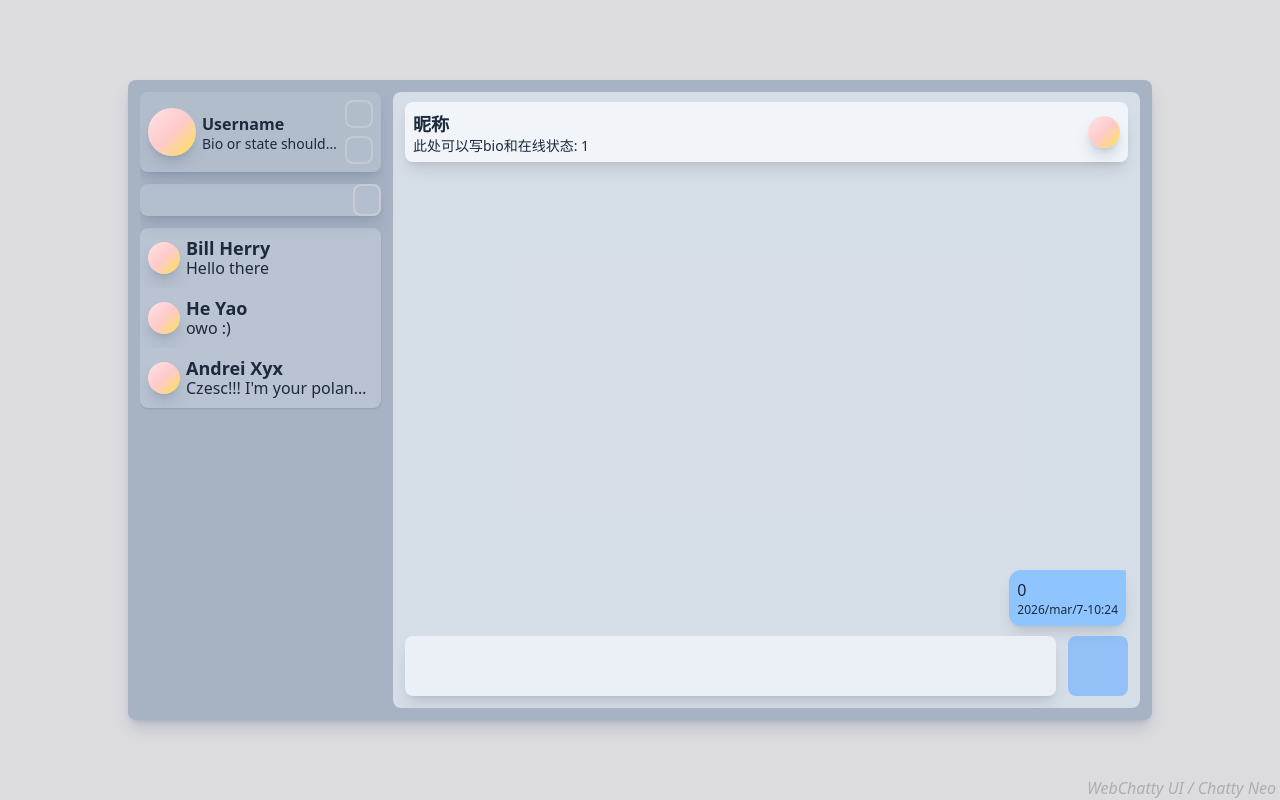
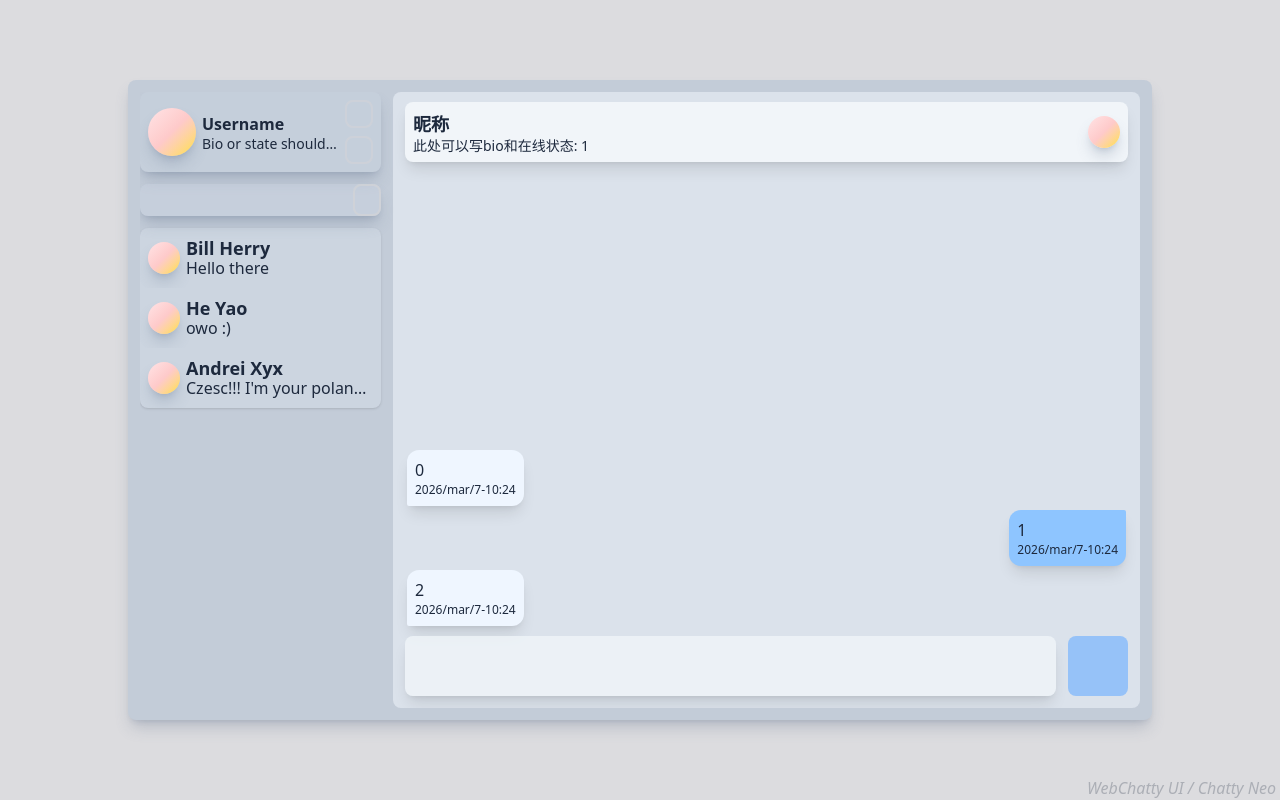
Before and after one commit to fr1g/webchatty-ui, a React (Vite) app: page /chat/1 in a window 1280 px wide. Built offline with nearby package versions, Linux system fonts and the light colour scheme; some icons are missing.

Commit message:
优化可读性

```diff
--- a/index.css
+++ b/index.css
@@ -16,7 +16,7 @@
 
 
 .block-shadow {
-    @apply shadow-lg shadow-slate-500/30 dark:shadow-slate-800/35;
+    @apply shadow sm:shadow-lg shadow-slate-500/30 dark:shadow-slate-800/35;
 }
 
 .interactive {
--- a/src/main.tsx
+++ b/src/main.tsx
@@ -189,7 +189,7 @@ function Layout() {
         }
         <ToastableContext.Provider value={pushToast}>
             <BrowserRouter>
-                <div className='bg-[#a7b3c3] dark:bg-slate-800 overflow-hidden sm:max-w-5xl sm:h-[80vh]
+                <div className='bg-slate-50 sm:bg-[#c3ccd8] dark:bg-slate-800 overflow-hidden sm:max-w-5xl sm:h-[80vh]
                     min-h-75 w-full block-shadow h-full relative p-0 sm:p-3 sm:rounded-lg '>
                     <AppScope side={side} setSide={setSide} mgr={mgr} />
                 </div>
--- a/src/pages/conversation.tsx
+++ b/src/pages/conversation.tsx
@@ -12,10 +12,10 @@ export function Conversation() {
     const reuses = useContext(ReusableFuncs);
 
     useEffect(() => {
-        if (chatStack.length < 1) setTimeout(() => {
-            setChatStack(_ => [..._, _.length])
+        setTimeout(() => {
+            if (chatStack.length < 8) setChatStack(_ => [..._, _.length]);
         }, 1500);
-    }, []);
+    });
 
     if (chatId) return <div className=" size-full flex flex-col gap-1">
         <div className="-translate-y-0.5 flex rounded-lg bg-slate-100 dark:bg-slate-600 items-center gap-1.5 p-2 shadow-lg">
@@ -26,12 +26,12 @@ export function Conversation() {
                 <h3 className="text-lg font-semibold text-nowrap max-w-[66vw] text-ellipsis overflow-hidden">昵称</h3>
                 <h5 className="text-sm/4 text-nowrap max-w-[66vw] text-ellipsis overflow-hidden">此处可以写bio和在线状态: {chatId}</h5>
             </div>
-            <ClickableAvatar className="size-full!?" />
+            <ClickableAvatar className="" />
         </div>
         <div className="flex-col-reverse flex grow">
             {[...chatStack].reverse().map((msg) => {
 
-                return <Bubble message={`${msg}`} opposite={msg == 1} key={msg} extras="2026/mar/7-10:24" />
+                return <Bubble message={`${msg}`} opposite={msg % 2 == 0} key={msg} extras="2026/mar/7-10:24" />
             })}
         </div>
         <div className="w-full min-h-12 flex gap-1.5 sm:gap-3 mt-1">
```
